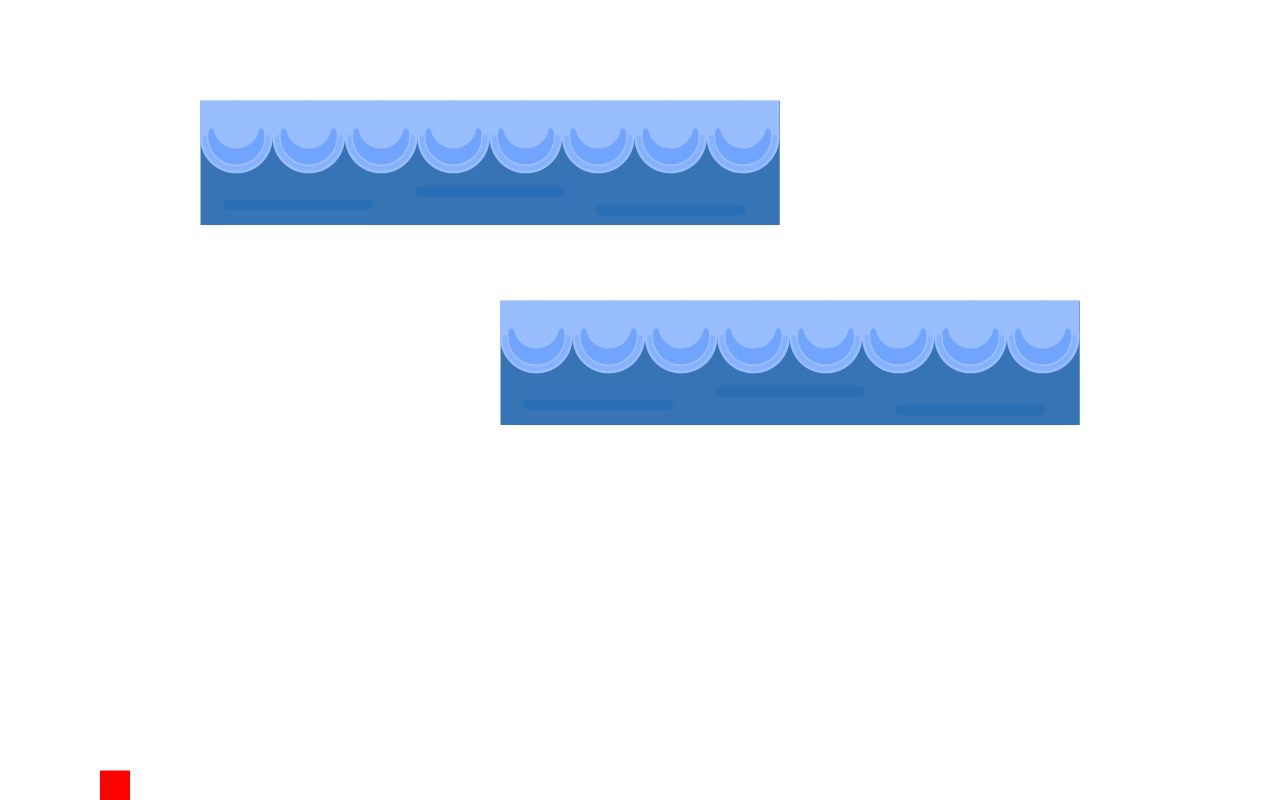
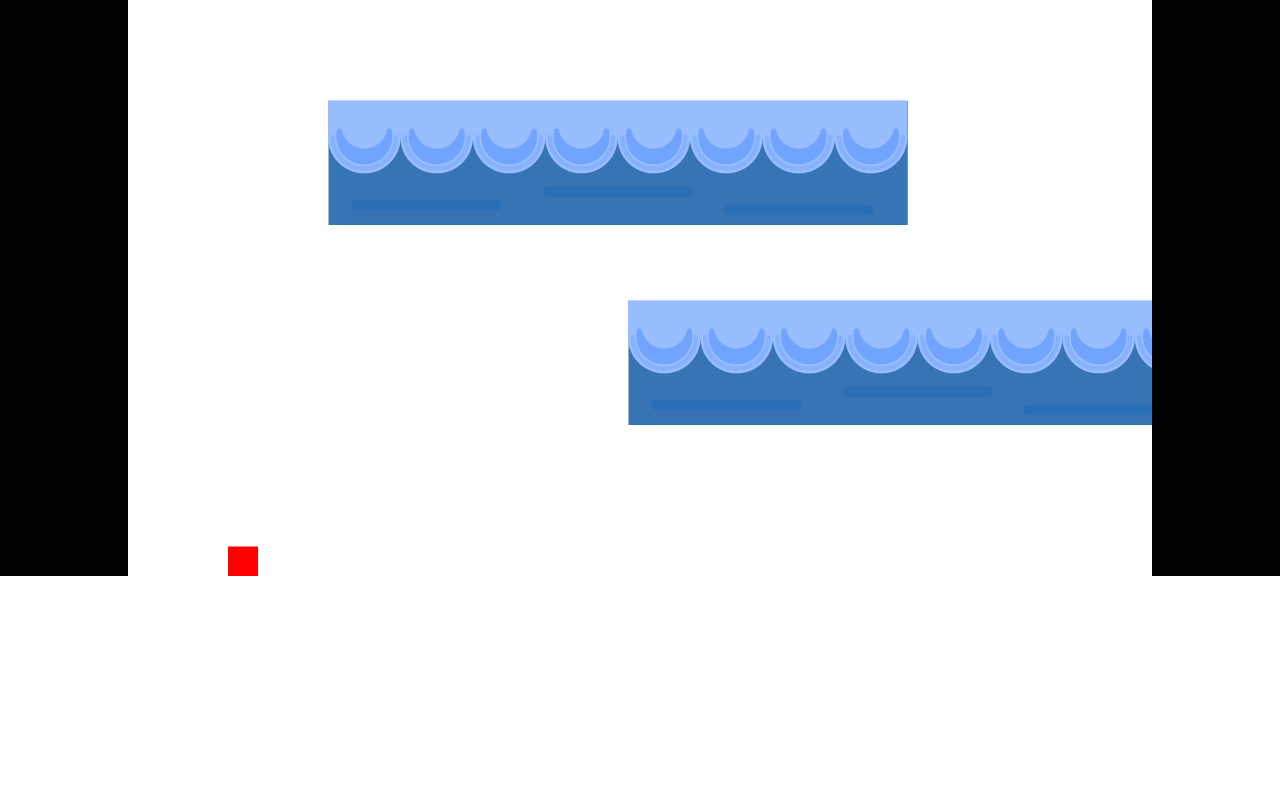
Before and after one commit to ASproson/react-mario, a React (Create React App) app: page / in a window 1280 px wide. Built offline with nearby package versions, Linux system fonts and the light colour scheme; the HTML template or start-up script is replaced by a standard one.

Commit message:
Creates player window

```diff
--- a/src/components/Canvas.jsx
+++ b/src/components/Canvas.jsx
@@ -2,7 +2,7 @@ import React from "react";
 import { useState } from "react";
 import { useEffect } from "react";
 import { useRef } from "react";
-import platformImg from '../assets/platform.png'
+import platformImg from "../assets/platform.png";
 
 const Canvas = () => {
   const [ctx, setContext] = useState();
@@ -13,8 +13,8 @@ const Canvas = () => {
     setCanvas(canvasRef.current);
     if (canvas) {
       // if (canvas) required to prevent render until canvas is available
-      canvas.width = window.innerWidth;
-      canvas.height = window.innerHeight;
+      canvas.width = 1024;
+      canvas.height = 576;
       setContext(canvas.getContext("2d"));
     }
   }, [canvas]);
@@ -22,8 +22,8 @@ const Canvas = () => {
   const gravity = 0.5;
 
   // default html image class
-  const image = new Image()
-  image.src = platformImg
+  const image = new Image();
+  image.src = platformImg;
 
   class Player {
     constructor() {
@@ -70,7 +70,7 @@ const Canvas = () => {
         x: x,
         y: y,
       };
-      this.image = image
+      this.image = image;
       this.width = image.width;
       this.height = image.height;
     }
@@ -80,7 +80,7 @@ const Canvas = () => {
         // if (ctx) required to prevent render until ctx is available
         // ctx.fillStyle = "blue";
         // ctx.fillRect(this.position.x, this.position.y, this.width, this.height);
-        ctx.drawImage(this.image, this.position.x, this.position.y)
+        ctx.drawImage(this.image, this.position.x, this.position.y);
       }
     }
   }
@@ -107,8 +107,9 @@ const Canvas = () => {
     if (ctx) {
       // if (ctx) required to prevent render until ctx is available
       requestAnimationFrame(animate);
+      ctx.fillStyle = 'white'
 
-      ctx.clearRect(0, 0, canvas.width, canvas.height);
+      ctx.fillRect(0, 0, canvas.width, canvas.height);
 
       platforms.forEach((platform) => {
         platform.draw();
@@ -123,18 +124,18 @@ const Canvas = () => {
       } else {
         player.velocity.x = 0;
         if (keys.right.pressed) {
-          scrollOffset += 5
+          scrollOffset += 5;
           platforms.forEach((platform) => {
             platform.position.x -= 5;
           });
         } else if (keys.left.pressed) {
-          scrollOffset -= 5
+          scrollOffset -= 5;
           platforms.forEach((platform) => {
             platform.position.x += 5;
           });
         }
-        if(scrollOffset > 2000){
-          console.log('you win')
+        if (scrollOffset > 2000) {
+          console.log("you win");
         }
       }
 
@@ -195,7 +196,7 @@ const Canvas = () => {
   };
 
   return (
-    <div>
+    <div className="flex justify-center bg-black">
       <canvas
         ref={canvasRef}
         tabIndex="0"
```
